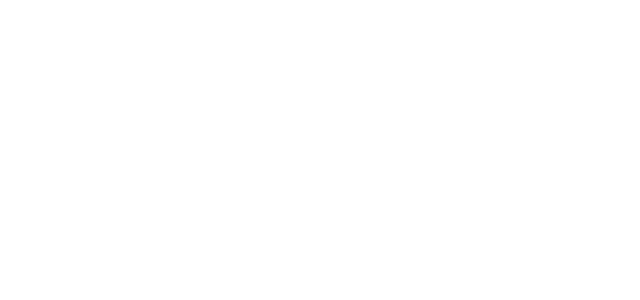
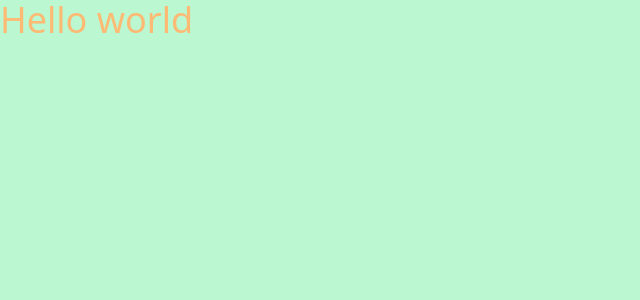
Before and after one commit to Ahsan-Ullah1871/Book-catalog-frontend, a React (Vite) app: page / in a window 1280 px wide. Shown: the top 300 px of the page, without its empty margins (0-640 px from the left). Built offline with nearby package versions, Linux system fonts and the light colour scheme.

Commit message:
- project deployment done  https://bookscatalog.vercel.app/

```diff
--- a/package.json
+++ b/package.json
@@ -11,6 +11,7 @@
   },
   "dependencies": {
     "@reduxjs/toolkit": "^1.9.5",
+    "@types/node": "^20.4.2",
     "class-variance-authority": "^0.6.1",
     "react": "^18.2.0",
     "react-cookie": "^4.1.1",
--- a/src/App.tsx
+++ b/src/App.tsx
@@ -1,7 +1,9 @@
-import React from "react";
-
 const App = () => {
-	return <div></div>;
+	return (
+		<div className="h-screen bg-green-200 text-orange-300 text-4xl">
+			Hello world
+		</div>
+	);
 };
 
 export default App;
--- a/tailwind.config.js
+++ b/tailwind.config.js
@@ -1,8 +1,8 @@
 /** @type {import('tailwindcss').Config} */
 export default {
-  content: [],
-  theme: {
-    extend: {},
-  },
-  plugins: [],
-}
+	content: ["./index.html", "./src/**/*.{js,ts,jsx,tsx}"],
+	theme: {
+		extend: {},
+	},
+	plugins: [],
+};
```
Also changed, not shown: 2 other files (tests, documents, lock files or other folders).
